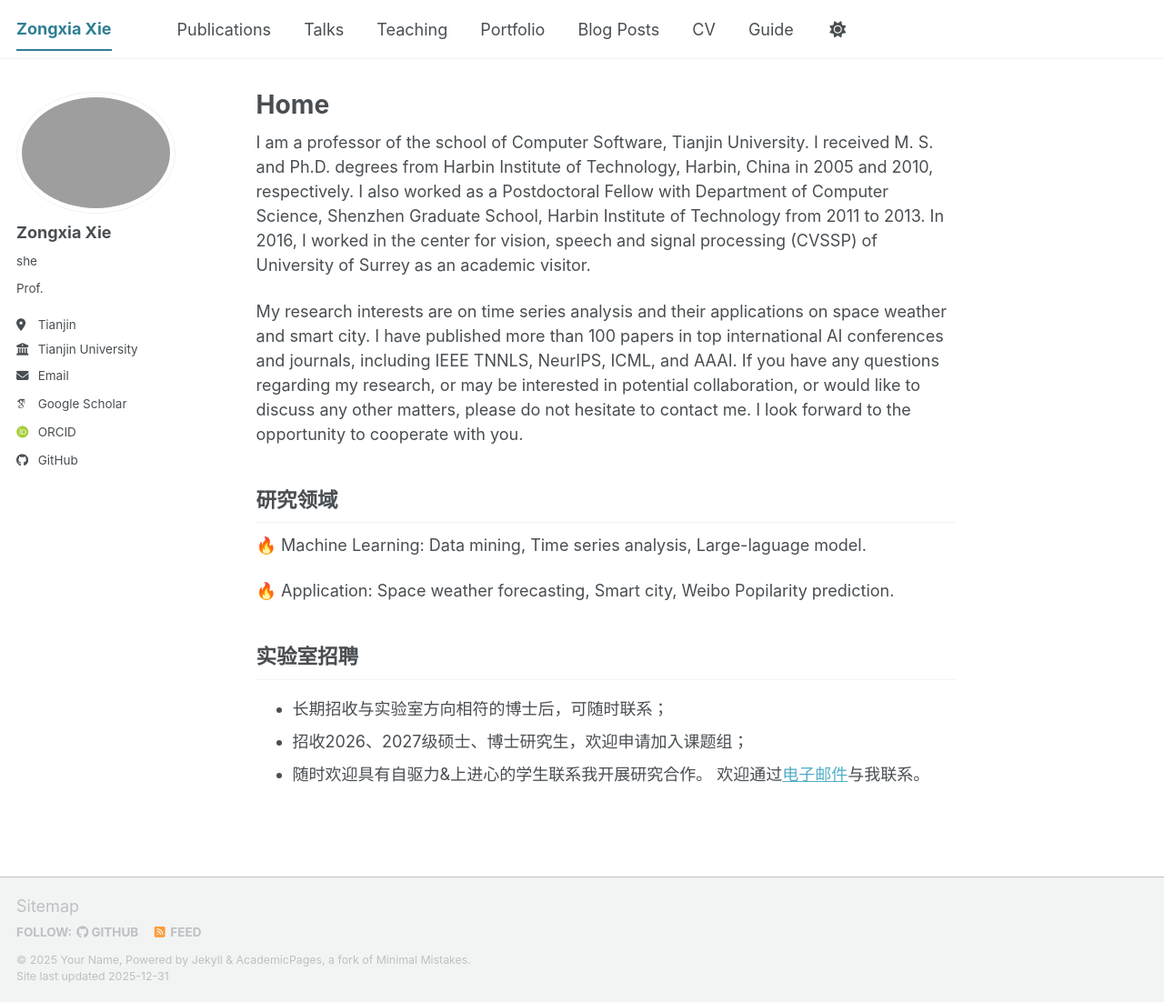
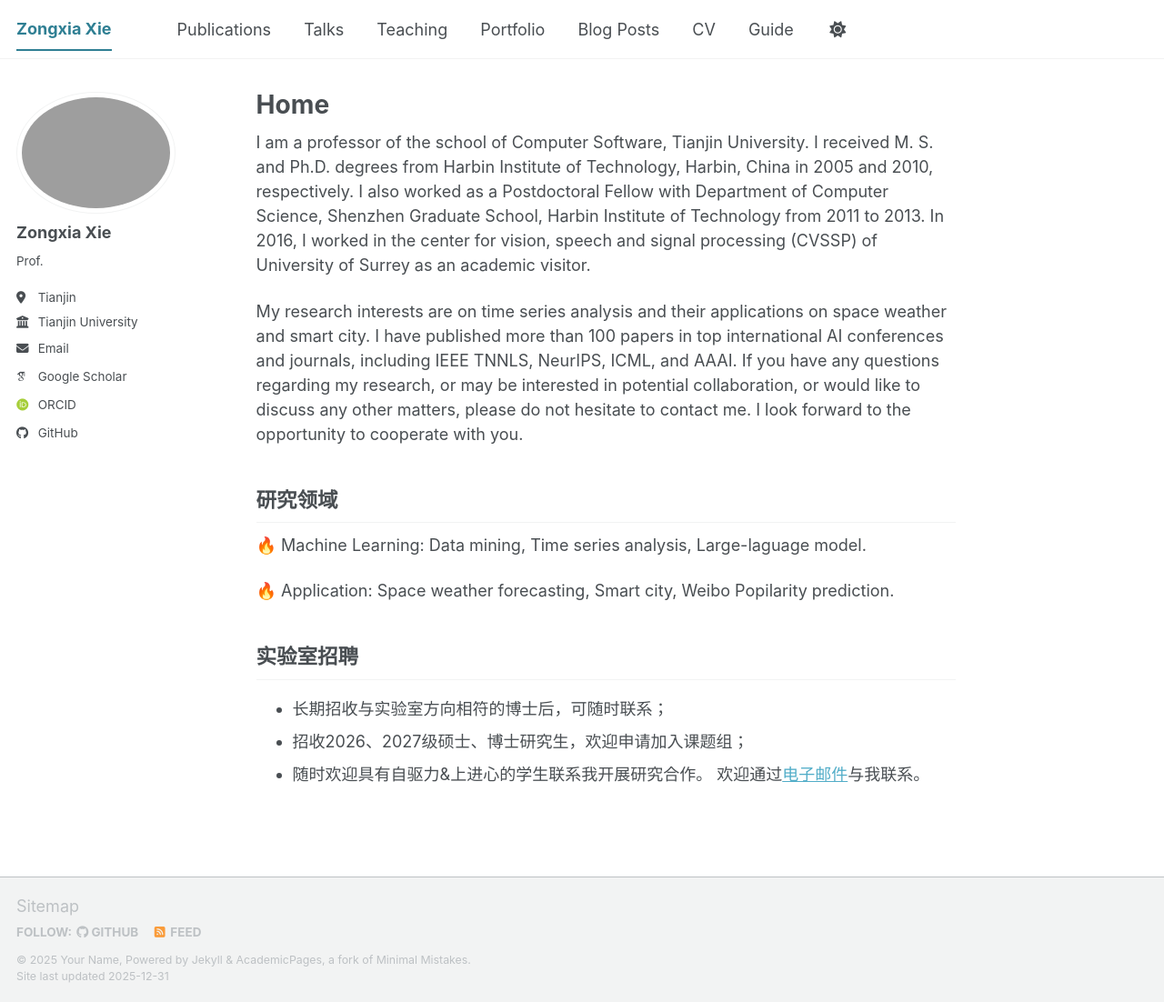
Before and after one commit to tjuts/xie-zongxia.github.io, a Jekyll site: the page built from _pages/about.md, in a window 1280 px wide and 1102 px high. Shown: the whole window at 91% size. Built offline with Jekyll 4.4.1, drawn with Linux system fonts in a browser that asks for light colours; some web fonts are replaced; a script bundle is joined from its source files by our own code; library files that are not in the unit come from our copies.

Commit message:
Remove pronouns from author configuration

```diff
--- a/_config.yml
+++ b/_config.yml
@@ -25,7 +25,7 @@ author:
   # Biographic information
   avatar           : "profile.png"
   name             : "Zongxia Xie"
-  pronouns         : "she"# example: "she/her"
+  pronouns         :  # example: "she/her"
   bio              : "Prof."
   location         : "Tianjin"
   employer         : "Tianjin University"
```
